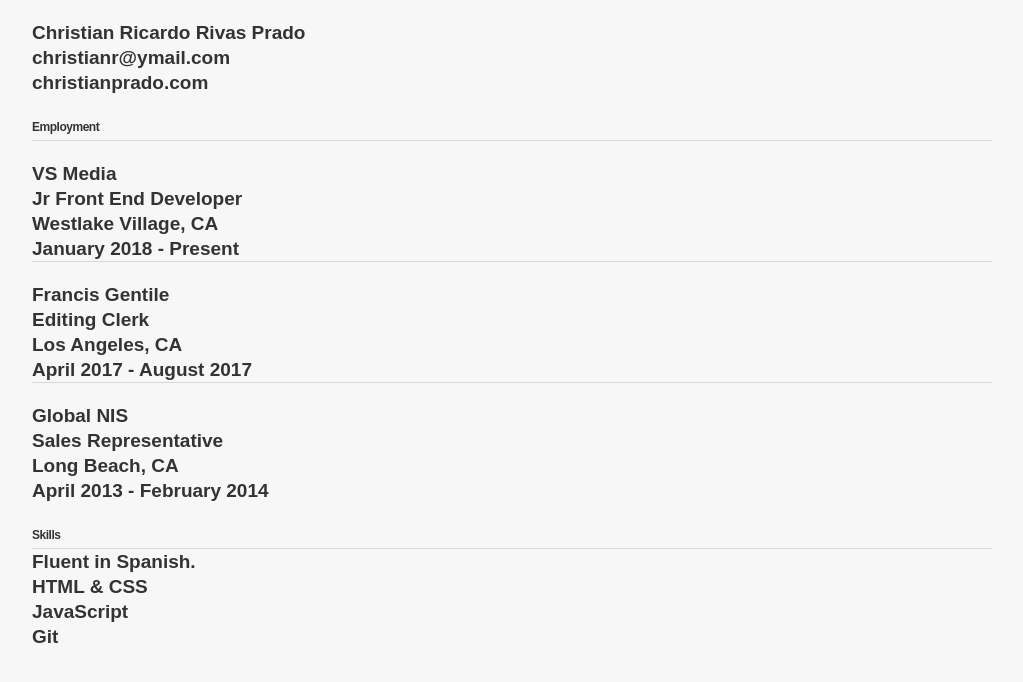
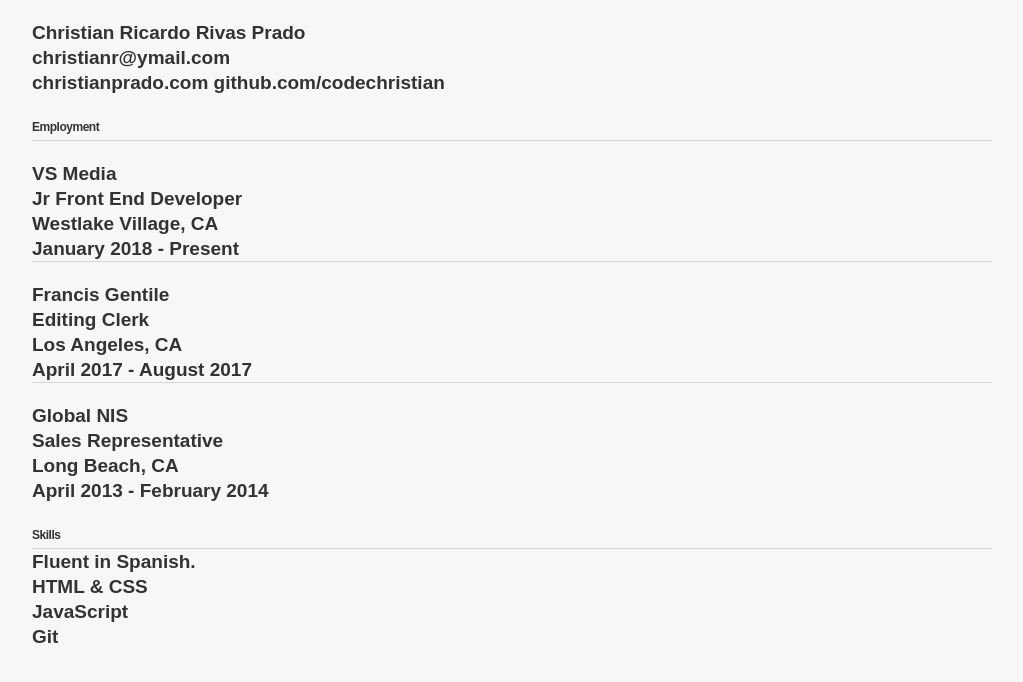
Before and after one commit to codechristian/cv, a plain HTML site: page index.html in a window 1280 px wide. Shown: the whole page, without its empty margins (96-1119 px from the left). Drawn offline with Linux system fonts and the light colour scheme; a web font is replaced by a local one.

Commit message:
Update index.html

```diff
--- a/index.html
+++ b/index.html
@@ -14,6 +14,7 @@
         <h1>Christian Ricardo Rivas Prado</h1>
         <p>christianr@ymail.com</p>
         <a href="http://christianprado.com/">christianprado.com</a>
+        <a href="https://github.com/codechristian/">github.com/codechristian</a>
       </div>
     </header>
 
```
